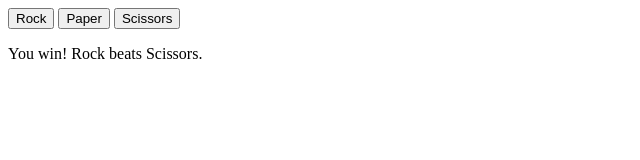
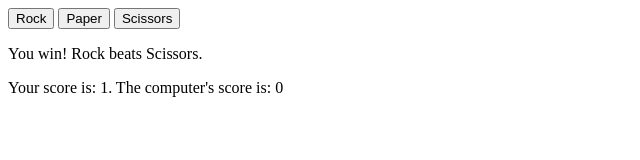
Before and after one commit to Lilith-debug/rockPaperScissors, a plain HTML site: page index.html in a window 1280 px wide. Both pictures are taken after a click on the button "Rock". Shown: the whole page, without its empty margins (0-640 px from the left). Drawn offline with Linux system fonts and the light colour scheme.

Commit message:
Keep track of scoresand add them to the results when a round is played

```diff
--- a/index.html
+++ b/index.html
@@ -82,9 +82,12 @@
             const paperBtn = document.querySelector(".paper");
             const scissorsBtn = document.querySelector(".scissors");
             const results = document.querySelector(".results")
+            let computerScore = 0
+            let playerScore = 0
 
             function playRound(e) {
                 const paras = document.createElement("p")
+                const paraScore = document.createElement("p")
                 if (e.target.className === "rock") {
                     paras.textContent = gameRound(computerPlay(), "Rock");
                 }
@@ -94,7 +97,19 @@
                 else if (e.target.className === "scissors") {
                     paras.textContent = gameRound(computerPlay(), "Scissors");
                 }
+
+                if (paras.textContent[4] ==="l") {
+                    computerScore += 1;
+
+                }
+                else if (paras.textContent[4] ==="w") {
+                    playerScore += 1;
+                }
+
+                paraScore.textContent = `Your score is: ${playerScore}. The computer's score is: ${computerScore}`;
+
                 results.appendChild(paras);
+                results.appendChild(paraScore);
             }
 
             rockBtn.addEventListener("click", playRound);
```
